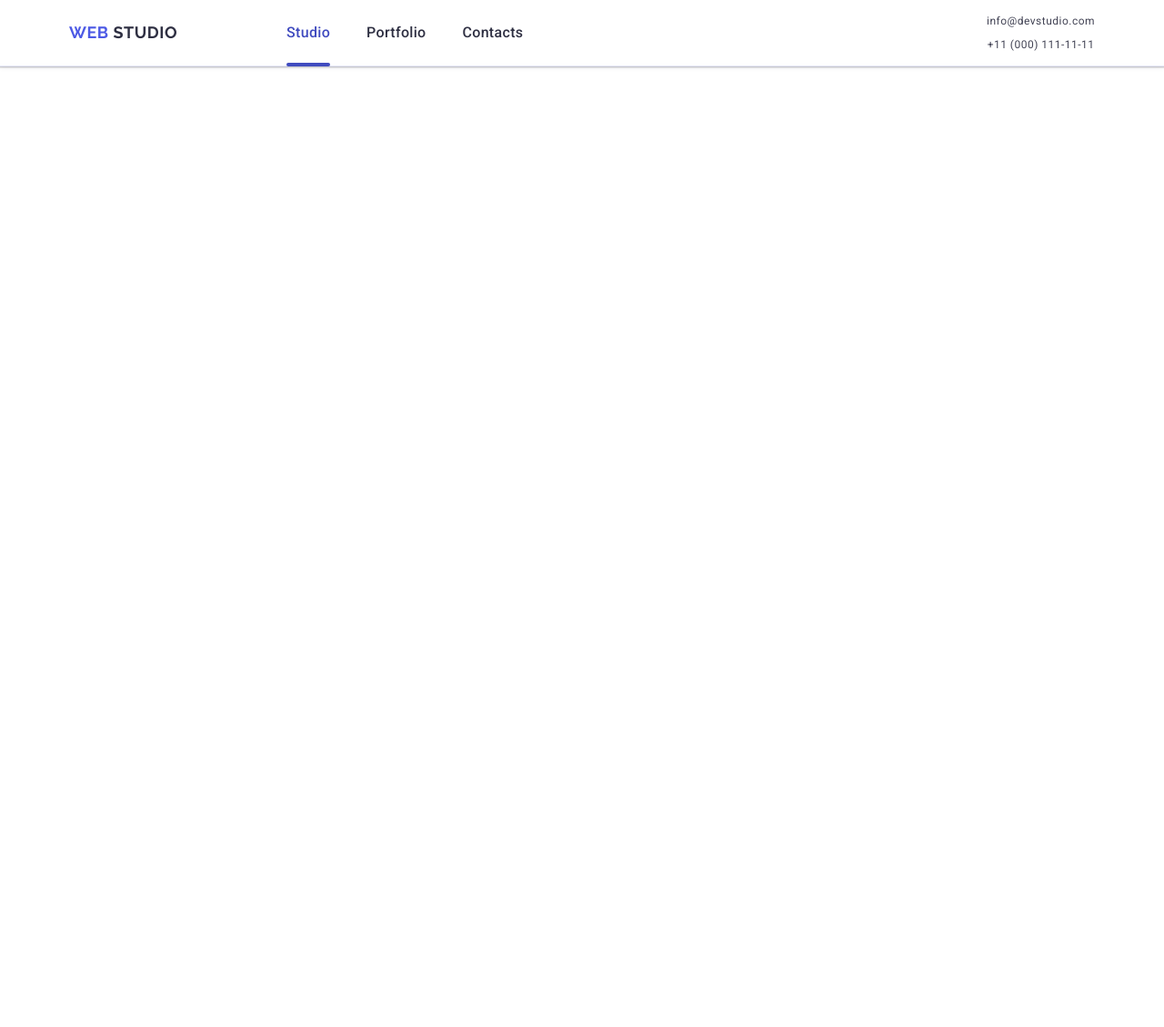
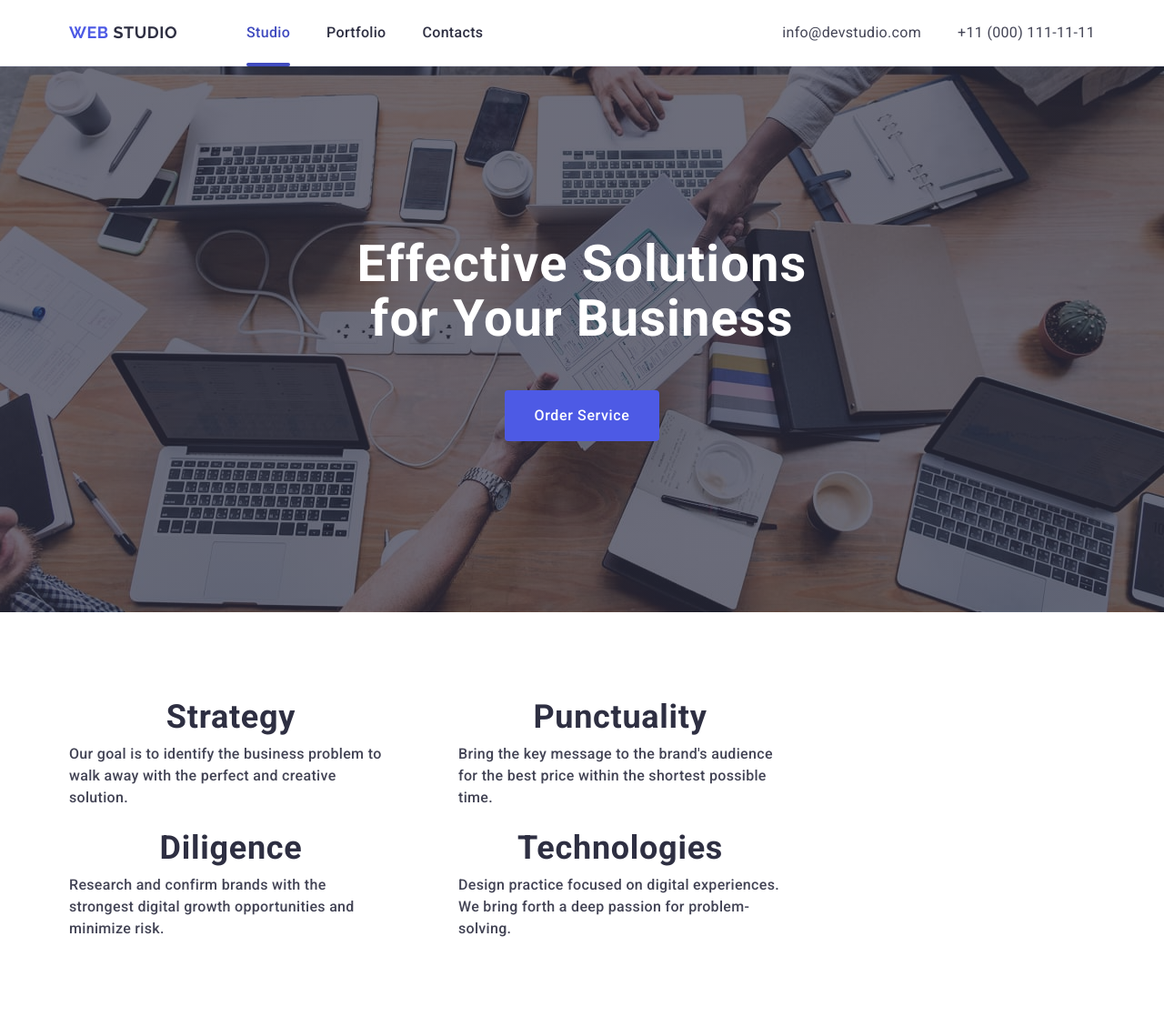
Before and after one commit to Tetiana-Onofriichuk/goit-markup-hw-06, a plain HTML site: page index.html in a window 1280 px wide. Shown: the whole page at 91% size. Before the commit the page ends 800 px from the top, so only its background shows below. Drawn offline with nearby package versions, Linux system fonts and the light colour scheme.

Commit message:
add files

```diff
--- a/css/styles-old.css
+++ b/css/styles-old.css
@@ -2,93 +2,6 @@
 
 
 
-/* ------------header -----------*/
-
-
-
-
-
-.header-logo {
-    margin-right: 76px;
-}
-
-
-
-.contacts-list {
-    display: flex;
-    align-items: center;
-    gap: 40px;
-}
-
-.contacts-link {
-    display: block;
-    padding: 24px 0;
-    font-weight: 400;
-    font-size: 16px;
-    line-height: 1.5;
-    letter-spacing: 0.02em;
-    color: #434455;
-    transition: color 250ms cubic-bezier(0.4, 0, 0.2, 1);
-}
-
-
-
-
-/* header end */
-
-/* ----------------section------------- 1 */
-.main-page{
-
-    padding: 188px 0px;
-    background-image: linear-gradient( to bottom,
-        rgba(46, 47, 66, 0.7),
-        rgba(46, 47, 66, 0.7)),
-        url(../images/people-office.jpg);
-
-    background-repeat: no-repeat;
-    background-position: center center;
-    background-size: cover;
-    max-width: 1440px;
-    margin: 0 auto;
-
-}
-
-.title-one {
-    font-weight: 700;
-    font-size: 56px;
-    line-height: 1.07;
-    letter-spacing: 0.02em;
-    text-align: center;
-    color: #fff;
-    max-width: 496px;
-    min-width: 496px;
-    margin: 0 auto 48px;
-
-}
-.button {
-    background-color: #4D5AE5;
-    font-weight: 500;
-    line-height: 1.5;
-    letter-spacing: 0.04em;
-    color: #ffffff;
-    min-width: 169px;
-    cursor: pointer;
-    display: block;
-    padding: 16px 32px;
-    border-radius: 4px;
-    border:none;
-    margin: 48px auto 0;
-    transition: background-color 250ms cubic-bezier(0.4, 0, 0.2, 1);
-}
-
-.button:hover {
-    background-color: #404BBF;
-}
-
-.button:focus{
-    background-color: #404BBF;
-}
-/* section 1 end */
 
 /* -------------section 2--------------- */
 .section-advantages{
@@ -96,49 +9,17 @@
 }
 
 
-.title-two{
-    font-weight: 500;
-        font-size: 36px;
-        line-height: 1.11;
-        letter-spacing: 0.02em;
-        text-align: center;
-        text-transform: capitalize;
-        color: #2e2f42;
-}
 .advantages{
     display: flex;
     gap: 24px;
     padding: 0;
 }
 .punct {
-    display: flex;
+
     width: 264px;
-    flex-direction: column;
-    align-items: flex-start;
-    justify-content: flex-start;
     gap: 8px;
     width: calc((100% - 72px) / 4);
 }
-
-
-
-
-.title-three{
-    font-weight: 500;
-        font-size: 20px;
-        line-height: 1.2;
-        letter-spacing: 0.02em;
-        color: #2e2f42;
-    margin-bottom: 8px;
-}
-.page-advant{
-    font-weight: 400;
-        font-size: 16px;
-        line-height: 1.5;
-        letter-spacing: 0.02em;
-        color: #434455;
-}
-
 .icon-advant-block{
     display:flex;
     align-items:center;
@@ -149,9 +30,20 @@
     border-radius: 4px;
     background: #f4f4fd;
     margin-bottom: 8px;
+}
+
+.title-three{
+    font-weight: 500;
+    font-size: 20px;
+    line-height: 1.2;
+
+}
+.page-advant{
+    font-weight: 400;
+
+}
 
 
-}
 
 
 
--- a/css/styles.css
+++ b/css/styles.css
@@ -183,7 +183,6 @@ button{
 .contacts-list {
     display: flex;
     flex-direction: column;
-    align-items: center;
     gap: 12px;
 }
 .contacts-link {
@@ -195,5 +194,145 @@ button{
     color: #434455;
     transition: color 250ms cubic-bezier(0.4, 0, 0.2, 1);
 }
+}
+@media screen and (min-width: 1158px){
+.header-logo {
+    margin-right: 76px;
+    }
+.contacts-list {
+    flex-direction: row;
+    align-items: center;
+    gap: 40px;
+        }
+.contacts-link {
+    padding: 24px 0;
+    font-size: 16px;
+    line-height: 1.5;
+    letter-spacing: 0.02em;
+}
+}
+
+/* --------section 1----------- */
+
+.main-page {
+    padding: 72px 0px;
+    background-image: linear-gradient(to bottom,
+            rgba(46, 47, 66, 0.7),
+            rgba(46, 47, 66, 0.7)),
+        url(../images/people-office.jpg);
+
+    background-repeat: no-repeat;
+    background-position: center center;
+    background-size: cover;
+    max-width: 100%;
+    margin: 0 auto;
+}
+.title-one{
+    font-weight: 700;
+    font-size: 36px;
+    line-height: 1.11;
+    letter-spacing: 0.02em;
+    text-align: center;
+    color: #fff;
+    max-width: 216px;
+    margin: 0 auto 72px;
+}
+.button {
+    background-color: #4D5AE5;
+    font-weight: 500;
+    line-height: 1.5;
+    letter-spacing: 0.04em;
+    color: #ffffff;
+    min-width: 169px;
+    display: block;
+    padding: 16px 32px;
+    border-radius: 4px;
+    border: none;
+    margin: 48px auto 0;
+    transition: background-color 250ms cubic-bezier(0.4, 0, 0.2, 1);
+}
+.button:hover,
+.button:focus{
+background-color: #404BBF;
+}
+
+@media screen and (min-width: 768px){
+.main-page {
+
+        padding: 112px 0px;
+    }
+ .title-one{
+        font-size: 56px;
+        line-height: 1.07;
+        color: #fff;
+        max-width: 496px;
+        margin: 0 auto 36px;
+ }
 
 }
+
+@media screen and (min-width: 1158px){
+    .main-page {
+      padding: 188px 0px;
+        }
+    .title-one {
+      margin: 0 auto 36px;
+        }
+}
+
+/*-------- section 2-------- */
+.section-advantages {
+    padding: 96px 0;
+}
+.title-two {
+    font-weight: 500;
+    font-size: 36px;
+    line-height: 1.11;
+    letter-spacing: 0.02em;
+    text-align: center;
+    text-transform: capitalize;
+    color: #2e2f42;
+}
+.advantages {
+    display: flex;
+    flex-direction: column;
+    gap: 72px;
+    padding: 0;
+}
+.icon-advant-block{
+display: none;
+}
+.title-three{
+    font-weight: 700;
+    font-size: 36px;
+    line-height: 1.11;
+    letter-spacing: 0.02em;
+    text-align: center;
+    color: #2e2f42;
+    margin-bottom: 8px;
+}
+.page-advant {
+font-weight: 500;
+    font-size: 16px;
+    line-height: 1.5;
+    letter-spacing: 0.02em;
+    color: #434455;
+}
+
+@media screen and (min-width: 768px){
+.advantages{
+   flex-direction: row;
+    flex-wrap: wrap;
+    row-gap: 24px;
+    column-gap: 72px;
+    padding:0;
+    }
+
+.punct{
+width: 356px;
+align-items: flex-start;
+justify-content: flex-start;
+gap: 24px;
+flex-basis:calc((100%-24px) / 2);
+}
+}
--- a/index.html
+++ b/index.html
@@ -18,7 +18,7 @@
       rel="stylesheet"
     />
 
-    <meta name="viewport" content="Effective Solutions for Your Business" />
+    <meta name="viewport" content="width=device-width, initial-scale=1.0" />
     <title>Effective Solutions for Your Business</title>
 
     <link rel="stylesheet" href="./css/styles.css" />
@@ -65,7 +65,7 @@
     <!-- header end -->
     <main>
       <!-- section 1 -->
-      <section class="main-page hidden">
+      <section class="main-page">
         <div class="container">
           <h1 class="title-one">Effective Solutions for Your Business</h1>
           <button type="button" class="button">Order Service</button>
@@ -75,7 +75,7 @@
       <!-- section 1 end -->
 
       <!-- section 2 -->
-      <section class="section-advantages hidden">
+      <section class="section-advantages">
         <div class="container">
           <h2 class="title-two visually-hidden">advantages</h2>
           <ul class="advantages">
```
